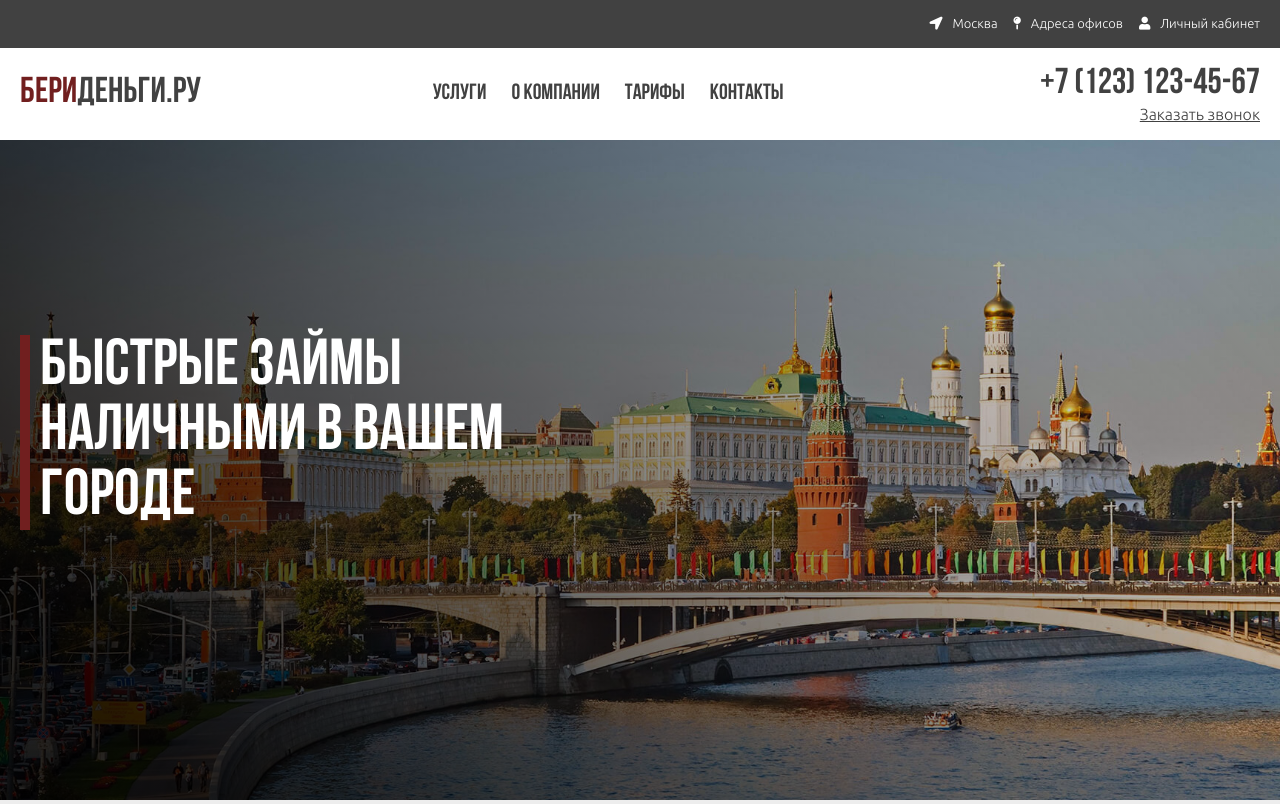
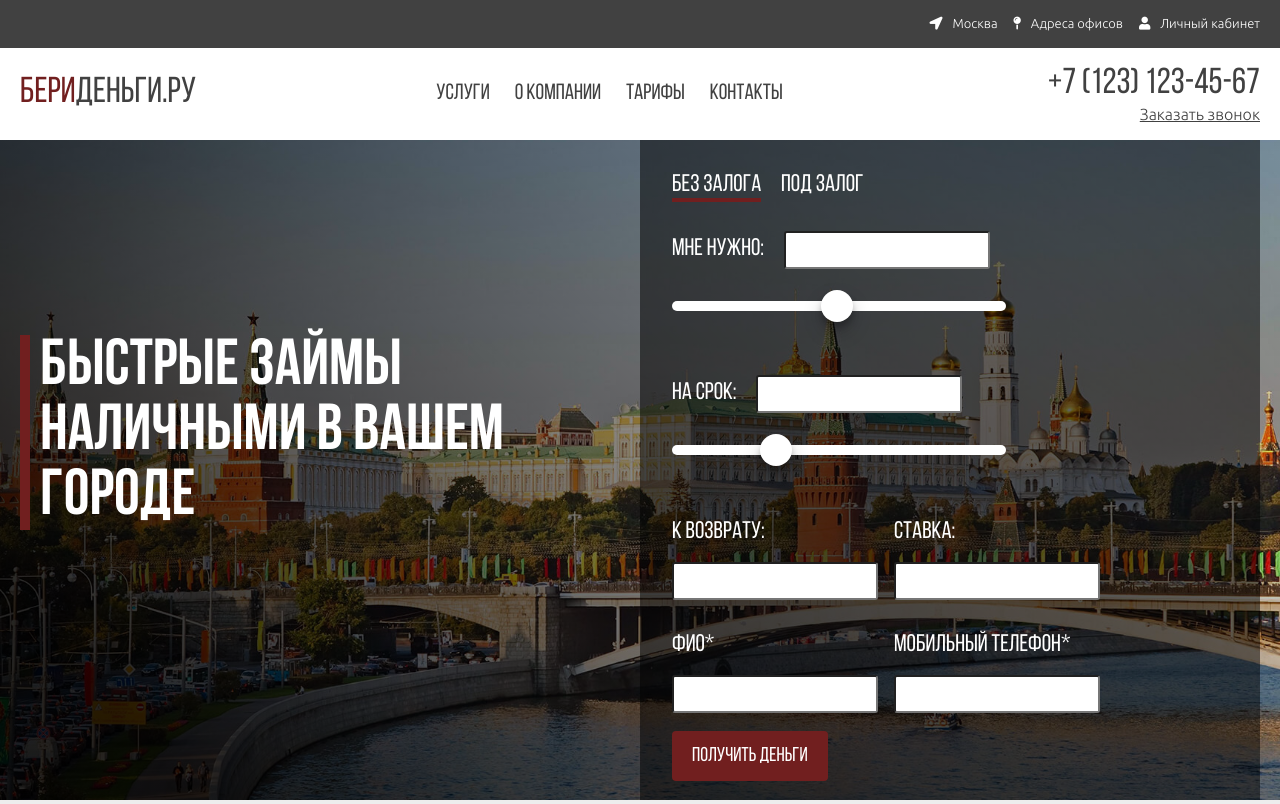
Before and after one commit to matveyeff/money, a website: page src/index.html in a window 1280 px wide. Shown: the top 804 px of the page. Drawn offline with nearby package versions, Linux system fonts and the light colour scheme; files that its build step writes are made by us from their sources; files whose address does not match are found by name.

Commit message:
added order form

```diff
--- a/src/index.html
+++ b/src/index.html
@@ -59,7 +59,53 @@
 							<h1 class="title title_white hero__title">Быстрые займы наличными в вашем городе</h1>
 						</div>
 						<div class="hero__right">
-
+							<div class="order">
+								<form method="POST" class="order__form">
+									<div class="order__row">
+										<label class="order__btn order__btn_active">Без залога</label>
+										<label class="order__btn">Под залог</label>
+									</div>
+									<div class="order__row">
+										<span class="order__title order__title_mr">Мне нужно:</span>
+										<input type="text" class="order__input">
+										<div class="slider">
+											<div class="slider__outer">
+												<input type="range" min="1" max="100" value="50" class="slider__input" id="myRange">
+											</div>
+										</div>
+									</div>
+									<div class="order__row">
+										<span class="order__title order__title_mr">На срок:</span>
+										<input type="text" class="order__input">
+										<div class="slider">
+											<div class="slider__outer">
+												<input type="range" min="1" max="100" value="30" class="slider__input" id="myRange">
+											</div>
+										</div>
+									</div>
+									<div class="order__row order__row_flex">
+										<div class="order__col">
+											<span class="order__title">К возврату:</span>
+											<input type="text" class="order__input">
+										</div>
+										<div class="order__col">
+											<span class="order__title">Ставка:</span>
+											<input type="text" class="order__input">
+										</div>
+									</div>
+									<div class="order__row order__row_flex">
+										<div class="order__col">
+											<span class="order__title">ФИО*</span>
+											<input type="text" class="order__input">
+										</div>
+										<div class="order__col">
+												<span class="order__title">Мобильный телефон*</span>
+												<input type="text" class="order__input">
+										</div>
+									</div>
+									<a href="#" class="button order__button">Получить деньги</a>
+								</form>
+							</div>
 						</div>
 					</div>
 				</div>
--- a/src/sass/blocks/_hero.scss
+++ b/src/sass/blocks/_hero.scss
@@ -33,6 +33,7 @@
 	&__title {
 		display: flex;
 		font-size: 4.0625rem;
+		font-weight: 700;
 		border-left: 10px solid $accent;
 		padding-left: 0.625rem;
 	}
--- /dev/null
+++ b/src/sass/blocks/_order.scss
@@ -0,0 +1,54 @@
+.order {
+	background-color: rgba(0,0,0,.5);
+	padding: 2rem;
+	&__row {
+		margin-bottom: 2rem;
+		&_flex {
+			display: flex;
+		}
+	}
+	&__col {
+		display: flex;
+		flex-direction: column;
+		margin-right: 1rem;
+	}
+	&__input {
+		font-family: $title;
+		font-size: 1.5rem;
+		color: $dark;
+		padding: .1875rem;
+		border-radius: 3px;
+	}
+	&__title {
+		font-family: $title;
+		font-size: 1.5rem ;
+		color: $white;
+		margin-bottom: 1rem;
+		&_mr {
+			margin-right: 1rem;
+		}
+	}
+	&__btn {
+		font-family: $title;
+		font-size: 1.5rem;
+		color: $white;
+		cursor: pointer;
+		margin-right: 1rem;
+		&_active {
+			position: relative;
+			&::after {
+				content: '';
+				width: 100%;
+				height: 4px;
+				background-color: $accent;
+				position: absolute;
+				left: 0;
+				bottom: -5px;
+			}
+		}
+	}
+	&__button {
+		font-family: $title;
+		font-size: 1.25rem;
+	}
+}
--- /dev/null
+++ b/src/sass/blocks/_slider.scss
@@ -0,0 +1,31 @@
+.slider {
+	&__input {
+		-webkit-appearance: none;
+		width: 60%;
+		height: 10px;
+		border-radius: 5px;
+		background: $white;
+		outline: none;
+		-webkit-transition: .2s;
+		transition: opacity .2s;
+		margin: 2rem 0;
+		&::-webkit-slider-thumb {
+			-webkit-appearance: none;
+			appearance: none;
+			width: 2rem;
+			height: 2rem;
+			border-radius: 50%;
+			background: $white;
+			cursor: pointer;
+			box-shadow: 0 10px 20px rgba(0,0,0,0.19), 0 6px 6px rgba(0,0,0,0.23);
+		}
+		&::-moz-range-thumb {
+			width: 50px;
+			height: 50px;
+			border-radius: 50%;
+			background: $white;
+			cursor: pointer;
+			box-shadow: 0 10px 20px rgba(0,0,0,0.19), 0 6px 6px rgba(0,0,0,0.23);
+		}
+	}
+}
--- a/src/sass/layout/_fonts.scss
+++ b/src/sass/layout/_fonts.scss
@@ -23,6 +23,7 @@
 @include font('Ubuntu', normal, 500, '../fonts/Ubuntu-Medium.woff2');
 @include font('Ubuntu', normal, 700, '../fonts/Ubuntu-Bold.woff2');
 @include font('BebasNeue', normal, 700, '../fonts/BebasNeue-Bold.woff2');
+@include font('BebasNeue', normal, 400, '../fonts/BebasNeue-Regular.woff2');
 
 @include font('FA', normal, 400, '../fonts/fa-solid.woff2');
 @include font('FA-b', normal, 400, '../fonts/fa-brands.woff2');
```
Also changed, not shown: build/css/main.min.css, build/fonts/BebasNeue-Regular.woff2 (added), build/index.html, src/fonts/BebasNeue-Regular.woff2 (added), 1 other file.
